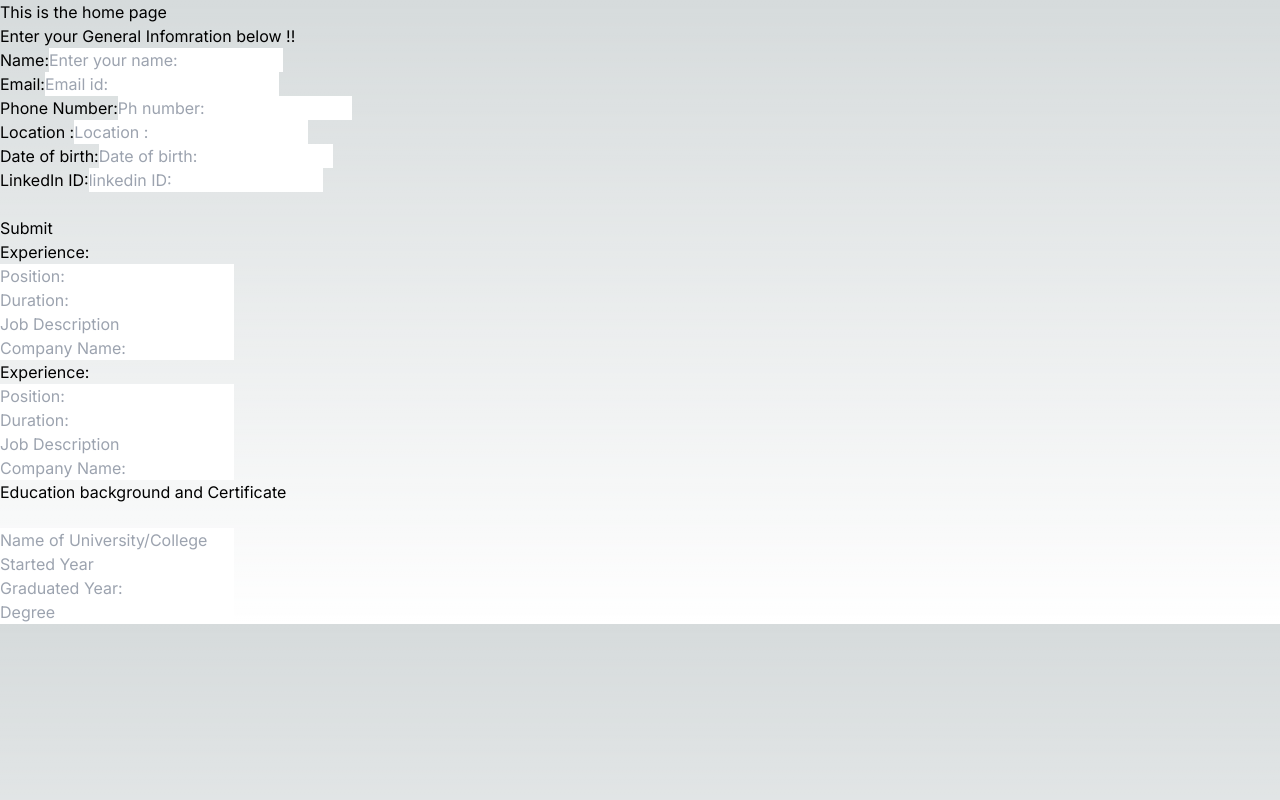
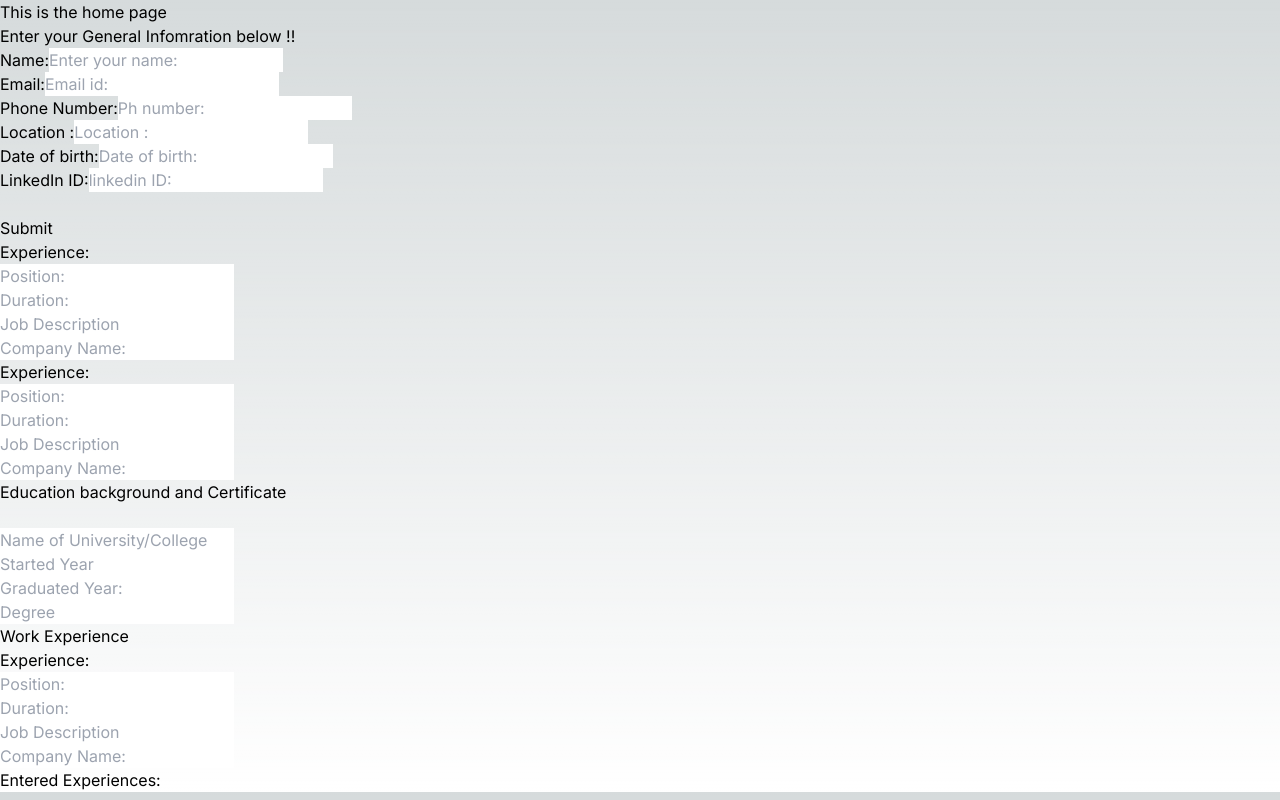
Before and after one commit to Angel-dash/resume_generator, a Next.js app: page / in a window 1280 px wide. Built offline with nearby package versions, Linux system fonts and the light colour scheme.

Commit message:
Fixing experiences components errror

```diff
--- a/app/page.js
+++ b/app/page.js
@@ -1,8 +1,10 @@
+"use client";
 import React from "react";
 
 import { Info } from "../components/generalInfo";
 import { Experience } from "../components/experience";
 import { Education } from "../components/education";
+import { ExperienceForm } from "../components/letter";
 const page = () => {
 	return (
 		<div>
@@ -11,6 +13,7 @@ const page = () => {
 			<Experience />
 			<Experience />
 			<Education />
+			<ExperienceForm />
 		</div>
 	);
 };
--- a/components/experience.js
+++ b/components/experience.js
@@ -1,6 +1,8 @@
 "use client";
 import React from "react";
+
 import { useState } from "react";
+
 export const Experience = () => {
 	const [experience, setExperience] = useState("");
 	const [duration, setDuration] = useState("");
--- /dev/null
+++ b/components/letter.js
@@ -0,0 +1,38 @@
+"use client";
+import React from "react";
+import { useState } from "react";
+import { Info } from "./generalInfo";
+import { Experience } from "./experience";
+import { Education } from "./education";
+export const ExperienceForm = () => {
+	const [experiences, setExperiences] = useState([]);
+
+	const handleAddExperience = (experienceData) => {
+		setExperiences([...experiences, experienceData]);
+	};
+
+	return (
+		<div>
+			<h1>Work Experience</h1>
+			<Experience onAddExperience={handleAddExperience} />
+			{/* Display the list of experiences */}
+			<div>
+				<h2>Entered Experiences:</h2>
+				<ul>
+					{experiences.map((experience, index) => (
+						<li key={index}>
+							<strong>Position:{experience}</strong> {experience.position}
+							<br />
+							<strong>Duration:</strong> {experience.duration}
+							<br />
+							<strong>Job Description:</strong> {experience.experience}
+							<br />
+							<strong>Company Name:</strong> {experience.company}
+							<br />
+						</li>
+					))}
+				</ul>
+			</div>
+		</div>
+	);
+};
```
